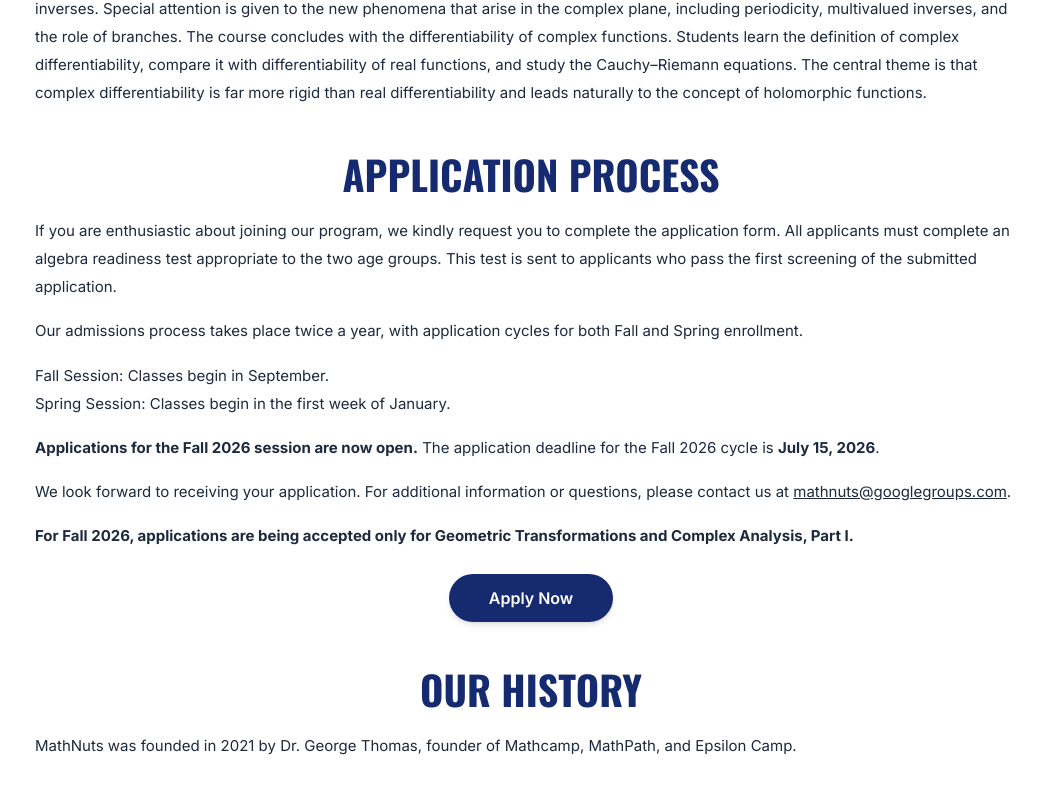
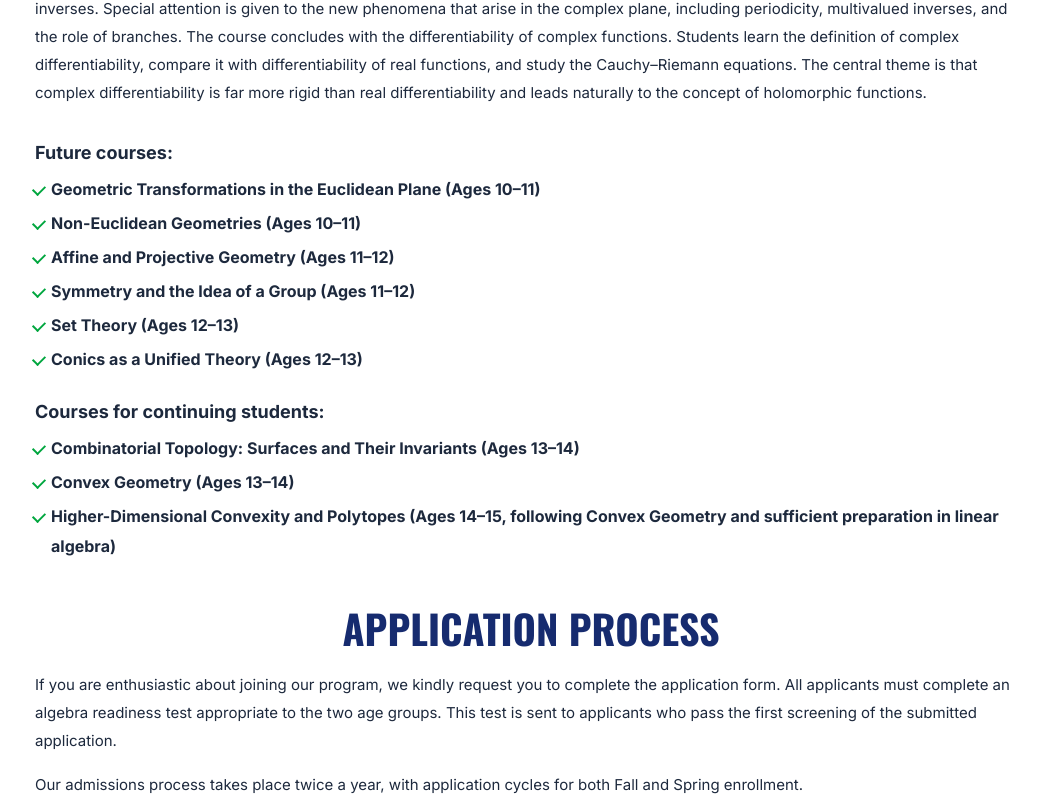
Before and after one commit to MathNutsWebHost/MathNuts-Clone, a Next.js app: page / in a window 1280 px wide. Shown: the part 3796-4600 px from the top of the page, without its empty margins (109-1150 px from the left). Built offline with nearby package versions, Linux system fonts and the light colour scheme.

Commit message:
Update Spring 2027 enrollment and add future course listings

```diff
--- a/app/page.tsx
+++ b/app/page.tsx
@@ -149,7 +149,7 @@ export default function Page() {
             learning environment conducive to young minds.&nbsp;
           </Lead>
           <div className="font-bold text-slate-800">
-            <p className="text-[18px] leading-[1.5]">Courses offered in Fall 2026 are:</p>
+            <p className="text-[18px] leading-[1.5]">Courses offered in Spring 2027 are:</p>
             <p className="mt-2 text-[16px] leading-[1.875]">
               {"✅ "}Geometric Transformations (Ages 10–11)
               <br />
@@ -238,6 +238,42 @@ export default function Page() {
           </div>
         </div>
 
+        <section aria-labelledby="future-courses-heading" className="mt-8 space-y-6 font-bold text-slate-800">
+          <div>
+            <h3 id="future-courses-heading" className="text-[18px] leading-[1.5]">Future courses:</h3>
+            <ul className="mt-2 space-y-1 text-[16px] leading-[1.875]">
+              {[
+                "Geometric Transformations in the Euclidean Plane (Ages 10–11)",
+                "Non-Euclidean Geometries (Ages 10–11)",
+                "Affine and Projective Geometry (Ages 11–12)",
+                "Symmetry and the Idea of a Group (Ages 11–12)",
+                "Set Theory (Ages 12–13)",
+                "Conics as a Unified Theory (Ages 12–13)",
+              ].map((course) => (
+                <li key={course} className="flex items-baseline gap-2">
+                  <span aria-hidden="true" className="inline-block h-3 w-2 shrink-0 rotate-45 border-b-2 border-r-2 border-green-600" />
+                  <span>{course}</span>
+                </li>
+              ))}
+            </ul>
+          </div>
+          <div>
+            <h3 className="text-[18px] leading-[1.5]">Courses for continuing students:</h3>
+            <ul className="mt-2 space-y-1 text-[16px] leading-[1.875]">
+              {[
+                "Combinatorial Topology: Surfaces and Their Invariants (Ages 13–14)",
+                "Convex Geometry (Ages 13–14)",
+                "Higher-Dimensional Convexity and Polytopes (Ages 14–15, following Convex Geometry and sufficient preparation in linear algebra)",
+              ].map((course) => (
+                <li key={course} className="flex items-baseline gap-2">
+                  <span aria-hidden="true" className="inline-block h-3 w-2 shrink-0 rotate-45 border-b-2 border-r-2 border-green-600" />
+                  <span>{course}</span>
+                </li>
+              ))}
+            </ul>
+          </div>
+        </section>
+
         {/* Application Process */}
         <SectionTitle>APPLICATION PROCESS</SectionTitle>
         <div className="mt-4 space-y-4">
@@ -256,8 +292,8 @@ export default function Page() {
             Spring Session: Classes begin in the first week of January.
           </Lead>
           <Lead>
-            <span className="font-bold">Applications for the Fall 2026 session are now open.</span> The application
-            deadline for the Fall 2026 cycle is <span className="font-bold">July 15, 2026</span>.
+            <span className="font-bold">Applications for the Spring 2027 session are now open.</span> The application
+            deadline for the Spring 2027 cycle is <span className="font-bold">December 15, 2026</span>.
           </Lead>
           <Lead>
             We look forward to receiving your application. For additional information or questions, please contact us at{" "}
@@ -265,12 +301,6 @@ export default function Page() {
               mathnuts@googlegroups.com
             </a>
             .
-          </Lead>
-          <Lead>
-            <span className="font-bold">
-              For Fall 2026, applications are being accepted only for Geometric Transformations and Complex Analysis,
-              Part I.
-            </span>
           </Lead>
           <div className="flex justify-center pt-2">
             <Button
```
